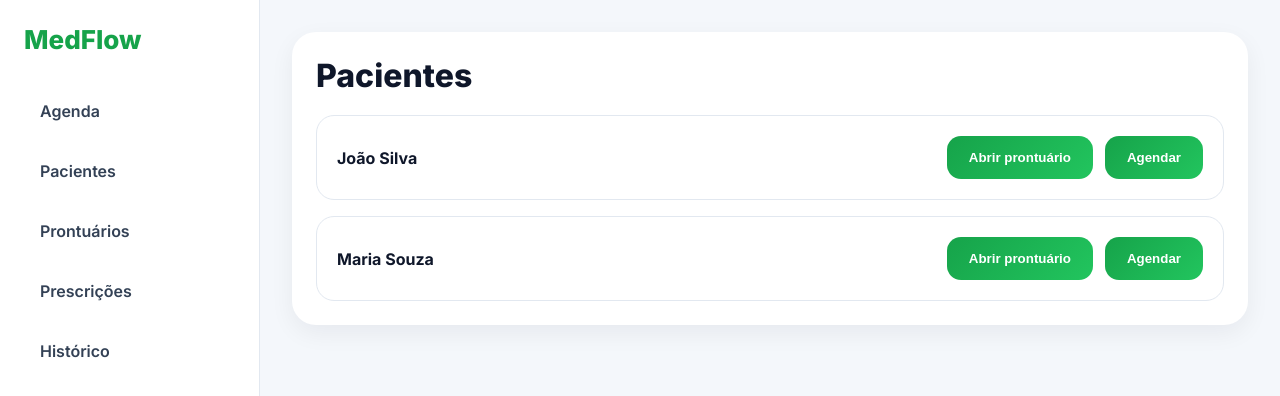
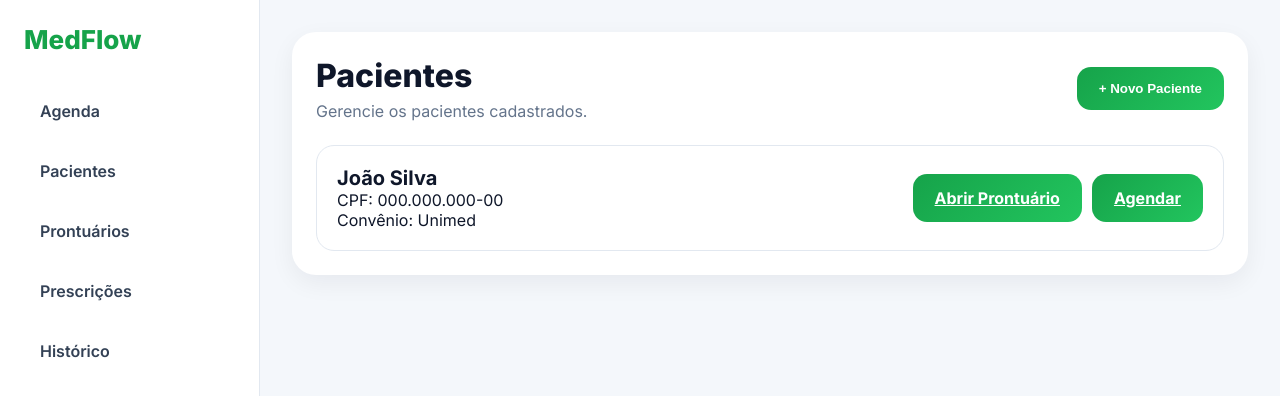
Before and after one commit to Viniciosmcbmaciel/medflow-mvp, a Next.js app in the folder frontend/: page /pacientes in a window 1280 px wide. Shown: the top 396 px of the page. Built offline with nearby package versions, Linux system fonts and the light colour scheme.

Commit message:
new patient modal

```diff
--- a/frontend/app/pacientes/page.tsx
+++ b/frontend/app/pacientes/page.tsx
@@ -1,20 +1,85 @@
 "use client";
 
-import { useRouter } from "next/navigation";
+import { useState } from "react";
 
-const patients = [
+type Patient = {
+  id: number;
+  name: string;
+  birthDate: string;
+  cpf: string;
+  phone: string;
+  email: string;
+  insurance: string;
+};
+
+export default function PacientesPage() {
+  const [openModal, setOpenModal] =
+    useState(false);
+
+  const [patients, setPatients] =
+    useState<Patient[]>([
       {
         id: 1,
         name: "João Silva",
+        birthDate: "1990-05-10",
+        cpf: "000.000.000-00",
+        phone: "(61) 99999-9999",
+        email: "joao@email.com",
+        insurance: "Unimed",
       },
-  {
-    id: 2,
-    name: "Maria Souza",
-  },
-];
+    ]);
 
-export default function PacientesPage() {
-  const router = useRouter();
+  const [name, setName] =
+    useState("");
+
+  const [birthDate, setBirthDate] =
+    useState("");
+
+  const [cpf, setCpf] =
+    useState("");
+
+  const [phone, setPhone] =
+    useState("");
+
+  const [email, setEmail] =
+    useState("");
+
+  const [insurance, setInsurance] =
+    useState("");
+
+  function createPatient() {
+    if (!name) {
+      alert(
+        "Informe o nome do paciente"
+      );
+
+      return;
+    }
+
+    const newPatient = {
+      id: Date.now(),
+      name,
+      birthDate,
+      cpf,
+      phone,
+      email,
+      insurance,
+    };
+
+    setPatients([
+      ...patients,
+      newPatient,
+    ]);
+
+    setOpenModal(false);
+
+    setName("");
+    setBirthDate("");
+    setCpf("");
+    setPhone("");
+    setEmail("");
+    setInsurance("");
+  }
 
   return (
     <div className="dashboard-layout">
@@ -50,15 +115,45 @@ export default function PacientesPage() {
       {/* CONTEÚDO */}
       <main className="main-content">
         <div className="card">
+          <div
+            style={{
+              display: "flex",
+              justifyContent:
+                "space-between",
+              alignItems: "center",
+              marginBottom: 24,
+            }}
+          >
+            <div>
               <h1
                 style={{
                   fontSize: 32,
                   fontWeight: 800,
-              marginBottom: 20,
                 }}
               >
                 Pacientes
               </h1>
+
+              <p
+                style={{
+                  color: "#64748b",
+                  marginTop: 6,
+                }}
+              >
+                Gerencie os pacientes
+                cadastrados.
+              </p>
+            </div>
+
+            <button
+              className="primary-button"
+              onClick={() =>
+                setOpenModal(true)
+              }
+            >
+              + Novo Paciente
+            </button>
+          </div>
 
           <div
             style={{
@@ -71,50 +166,62 @@ export default function PacientesPage() {
                 <div
                   key={patient.id}
                   style={{
+                    border:
+                      "1px solid #e2e8f0",
+                    borderRadius: 18,
+                    padding: 20,
+                    background:
+                      "#ffffff",
                     display: "flex",
                     justifyContent:
                       "space-between",
                     alignItems:
                       "center",
-                    padding: 20,
-                    border:
-                      "1px solid #e2e8f0",
-                    borderRadius: 18,
-                    background:
-                      "white",
                   }}
                 >
-                  <strong>
+                  <div>
+                    <h2
+                      style={{
+                        fontSize: 20,
+                        fontWeight: 700,
+                      }}
+                    >
                       {patient.name}
-                  </strong>
+                    </h2>
+
+                    <p>
+                      CPF:{" "}
+                      {patient.cpf}
+                    </p>
+
+                    <p>
+                      Convênio:{" "}
+                      {
+                        patient.insurance
+                      }
+                    </p>
+                  </div>
 
                   <div
                     style={{
                       display: "flex",
-                      gap: 12,
+                      gap: 10,
                     }}
                   >
-                    <button
+                    <a
+                      href={`/prontuario/${patient.id}`}
                       className="primary-button"
-                      onClick={() =>
-                        router.push(
-                          "/prontuarios"
-                        )
-                      }
                     >
-                      Abrir prontuário
-                    </button>
+                      Abrir
+                      Prontuário
+                    </a>
 
-                    <button
+                    <a
+                      href="/agenda"
                       className="primary-button"
-                      onClick={() =>
-                        router.push(
-                          "/agenda"
-                        )
-                      }
                     >
                       Agendar
-                    </button>
+                    </a>
                   </div>
                 </div>
               )
@@ -122,6 +229,131 @@ export default function PacientesPage() {
           </div>
         </div>
       </main>
+
+      {/* MODAL */}
+      {openModal && (
+        <div className="premium-modal-overlay">
+          <div
+            className="premium-modal"
+            style={{
+              maxWidth: 650,
+              padding: 30,
+            }}
+          >
+            <div
+              style={{
+                display: "flex",
+                justifyContent:
+                  "space-between",
+                alignItems: "center",
+                marginBottom: 24,
+              }}
+            >
+              <h2
+                style={{
+                  fontSize: 28,
+                  fontWeight: 800,
+                }}
+              >
+                Novo Paciente
+              </h2>
+
+              <button
+                className="primary-button"
+                onClick={() =>
+                  setOpenModal(
+                    false
+                  )
+                }
+              >
+                Fechar
+              </button>
+            </div>
+
+            <div
+              style={{
+                display: "grid",
+                gap: 16,
+              }}
+            >
+              <input
+                className="modal-input"
+                placeholder="Nome completo"
+                value={name}
+                onChange={(e) =>
+                  setName(
+                    e.target.value
+                  )
+                }
+              />
+
+              <input
+                type="date"
+                className="modal-input"
+                value={birthDate}
+                onChange={(e) =>
+                  setBirthDate(
+                    e.target.value
+                  )
+                }
+              />
+
+              <input
+                className="modal-input"
+                placeholder="CPF"
+                value={cpf}
+                onChange={(e) =>
+                  setCpf(
+                    e.target.value
+                  )
+                }
+              />
+
+              <input
+                className="modal-input"
+                placeholder="Telefone"
+                value={phone}
+                onChange={(e) =>
+                  setPhone(
+                    e.target.value
+                  )
+                }
+              />
+
+              <input
+                className="modal-input"
+                placeholder="E-mail"
+                value={email}
+                onChange={(e) =>
+                  setEmail(
+                    e.target.value
+                  )
+                }
+              />
+
+              <input
+                className="modal-input"
+                placeholder="Convênio"
+                value={insurance}
+                onChange={(e) =>
+                  setInsurance(
+                    e.target.value
+                  )
+                }
+              />
+
+              <button
+                className="primary-button"
+                onClick={
+                  createPatient
+                }
+              >
+                Salvar Paciente
+              </button>
+            </div>
+          </div>
+        </div>
+      )}
     </div>
   );
 }
```
Lines whose indentation alone changed are shown as unchanged.
